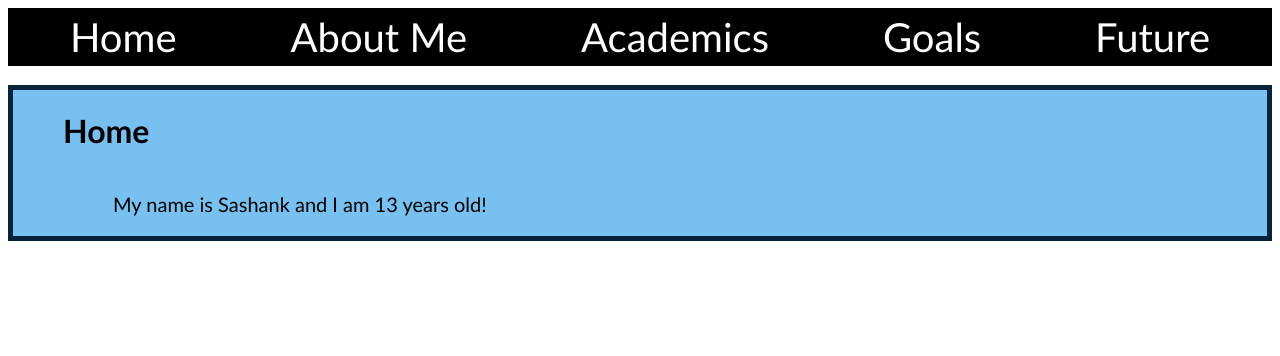
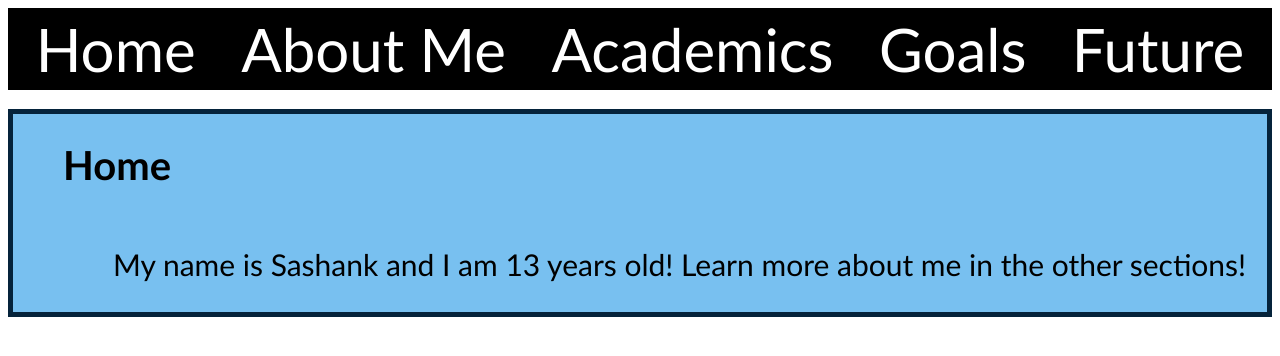
Before and after one commit to SashankASC24/SashankASC24.github.io, a plain HTML site: page index.html in a window 1280 px wide. Drawn offline with Linux system fonts and the light colour scheme.

Commit message:
Update index.html

```diff
--- a/index.html
+++ b/index.html
@@ -16,8 +16,8 @@
     </nav>
     <br>
     <div class ="Home">
-    <h1>Home</h1>
-    <p id="info">My name is Sashank and I am 13 years old!</p>
+    <h1 id="head">Home</h1>
+    <p id="info">My name is Sashank and I am 13 years old! Learn more about me in the other sections!</p>
     </div class ="Home">
 </body>
 </html>
--- a/style.css
+++ b/style.css
@@ -3,7 +3,7 @@
 }
 
 nav {
-    font-size: 40px;
+    font-size: 60px;
     background-color: black;
     color: white;
     display: flex;
@@ -20,7 +20,11 @@ nav {
     flex-direction:column;
 }
 
+#head {
+    font-size: 40px;
+}
+
 #info {
     padding-left: 50px;
-    font-size: 20px;
+    font-size: 30px;
 }
```
